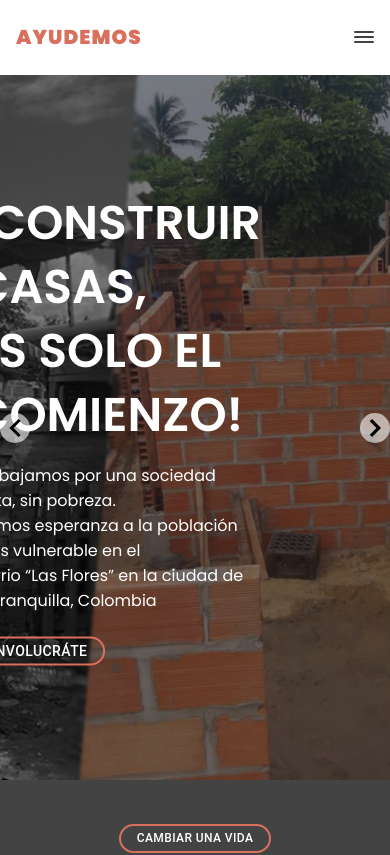
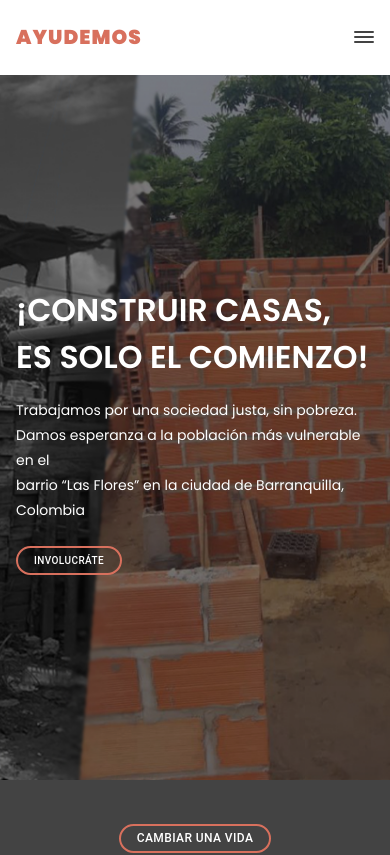
Before and after one commit to melendez-dev/help-us, a Next.js app: page / in a window 390 px wide. Shown: the top 855 px of the page. Built offline with nearby package versions, Linux system fonts and the light colour scheme.

Commit message:
feature: responsive home page

```diff
--- a/src/components/common/Home/Home.js
+++ b/src/components/common/Home/Home.js
@@ -9,8 +9,17 @@ import {
   Container,
   Grid,
 } from "@mui/material";
+
+// redux
+import { useSelector } from "react-redux";
 export default function Home() {
+  // redux
+  const movil = useSelector((state) => state.movil.value);
+
+  // router
   const router = useRouter();
+
+  // images
   const slideImages = [
     {
       url: "/images/SlidersHome/slide_one.png",
@@ -22,40 +31,53 @@ export default function Home() {
       url: "/images/SlidersHome/slide_three.png",
     },
   ];
+
+  const CustomContainer = movil ? Container : Box;
+
   return (
     <Box
       style={{
         position: "relative",
+        width: "100%",
       }}
     >
       <Box
         style={{
           position: "absolute",
-          top: "50%",
+          top: movil ? "30%" : "50%",
           zIndex: 10,
-          left: "30%",
-          transform: "translate(-50%, -50%)",
+          left: movil ? undefined : "30%",
+          transform: movil ? undefined : "translate(-50%, -50%)",
         }}
       >
+        <CustomContainer>
           <Grid container>
             <Grid item xs={12}>
               <Box>
-              <Typography variant="h1-bold" color="#fff">
-                ¡CONSTRUIR CASAS, <br /> ES SOLO EL <br /> COMIENZO!
+                <Typography
+                  variant={movil ? "h2-bold" : "h1-bold"}
+                  color="#fff"
+                >
+                  ¡CONSTRUIR CASAS, <br /> ES SOLO EL {!movil && <br />}{" "}
+                  COMIENZO!
                 </Typography>
               </Box>
               <Box mt={2}>
-              <Typography variant="p" color="#fff">
+                <Typography variant={movil ? "p-small" : "p"} color="#fff">
                   Trabajamos por una sociedad justa, sin pobreza. <br /> Damos
-                esperanza a la población más vulnerable en el <br /> barrio “Las
-                Flores” en la ciudad de Barranquilla, Colombia
+                  esperanza a la población más vulnerable en el <br /> barrio
+                  “Las Flores” en la ciudad de Barranquilla, Colombia
                 </Typography>
               </Box>
               <Box mt={3}>
-              <Button variant="outlined" onClick={() => router.push("/donate")}>
+                <Button
+                  variant="outlined"
+                  onClick={() => router.push("/donate")}
+                >
                   <span
                     style={{
                       color: "#fff",
+                      fontSize: movil ? "10px" : undefined,
                     }}
                   >
                     Involucráte
@@ -64,9 +86,10 @@ export default function Home() {
               </Box>
             </Grid>
           </Grid>
+        </CustomContainer>
       </Box>
 
-      <Slide duration={4000} autoplay>
+      <Slide duration={4000} autoplay arrows={movil ? false : true}>
         {slideImages.map((slideImage, index) => (
           <div className="each-slide" key={index}>
             <div
```
Lines whose indentation alone changed are shown as unchanged.
